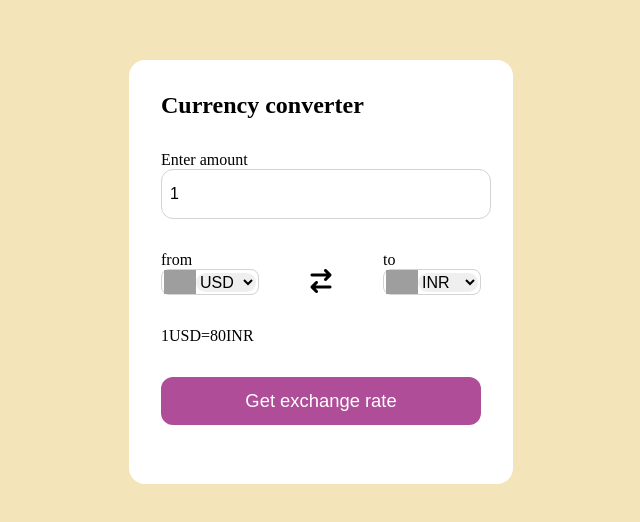
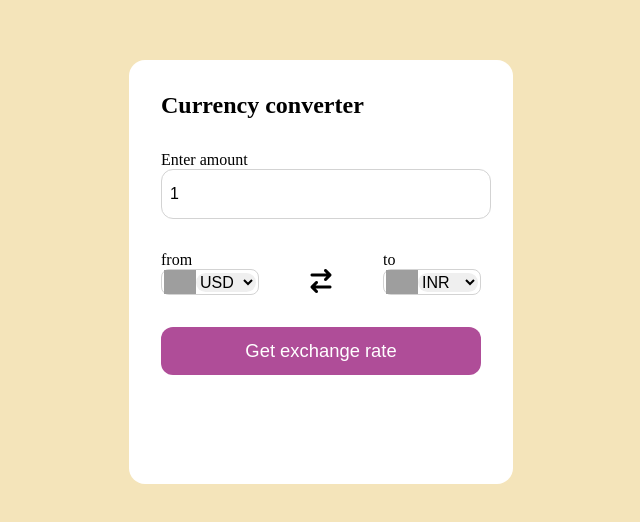
Before and after one commit to saswatabiswas21/Currency-Exchange, a plain HTML site: page index.html in a window 1280 px wide. Shown: the part 128-650 px from the top of the page, without its empty margins (319-959 px from the left). Drawn offline with Linux system fonts and the light colour scheme; grey boxes are pictures that could not be loaded.

Commit message:
Update index.html

```diff
--- a/index.html
+++ b/index.html
@@ -42,7 +42,7 @@
                     </div>
                 </div>
             </div>
-            <div class="msg">1USD=80INR</div>
+            <div class="msg"></div>
             <button>Get exchange rate</button>
         </form>
     </div>
```
